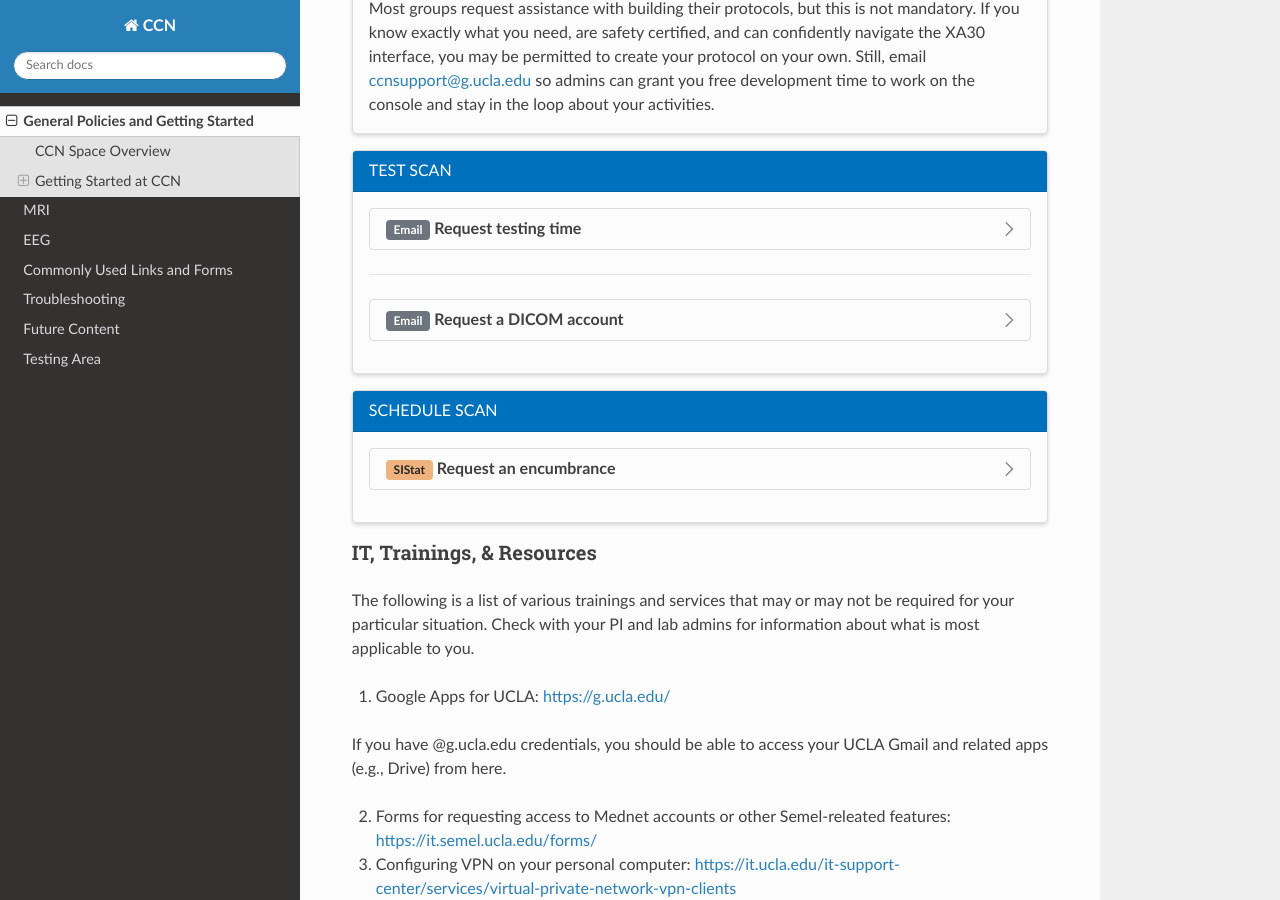
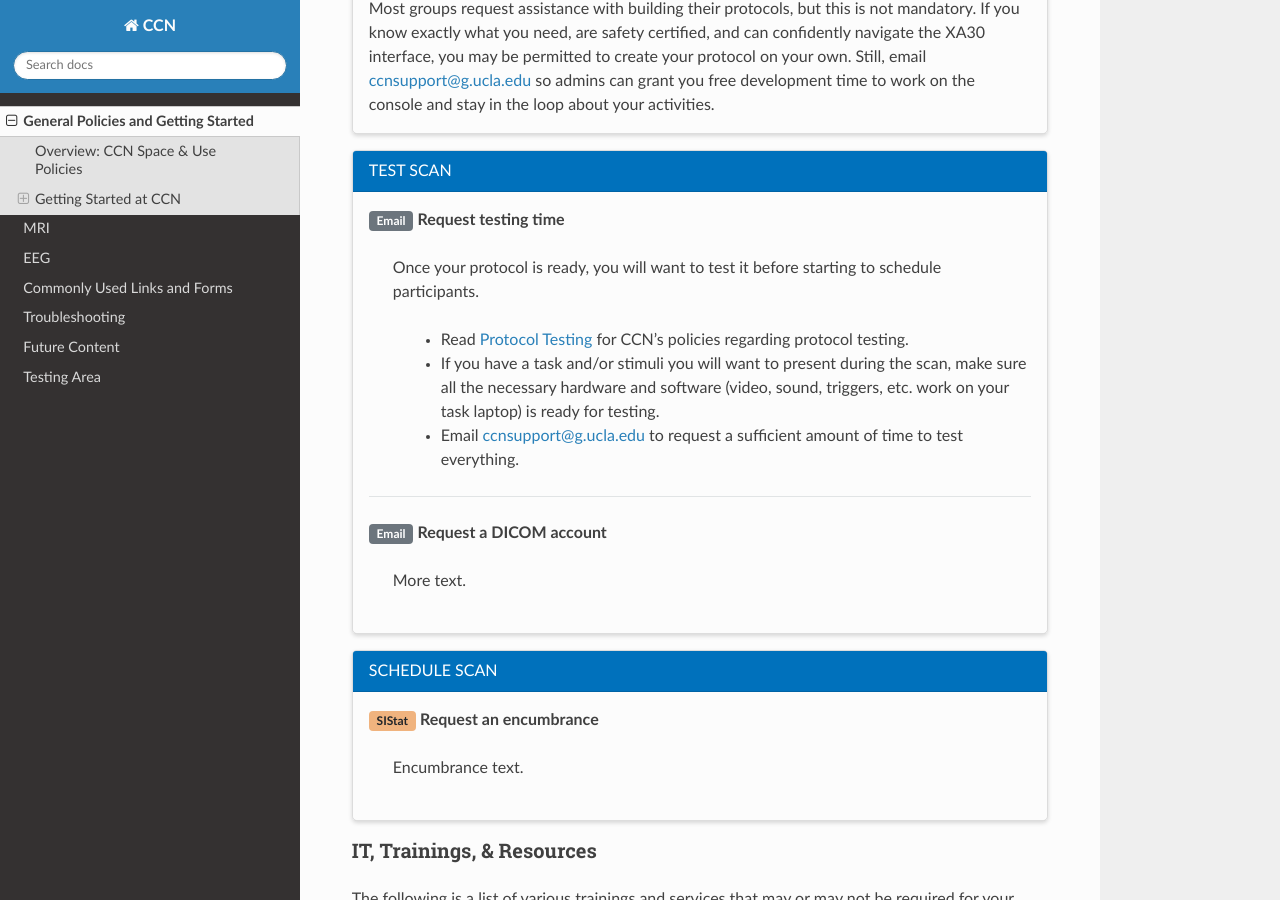
Before and after one commit to CCN-Support/CCN_Wiki, a Sphinx documentation site: the page built from docs/source/generalpolicies.rst, in a window 1280 px wide and 900 px high, scrolled down 2486 px. Built offline with Sphinx 7.4.7 and the Read the Docs theme 3.1.0, drawn with Linux system fonts in a browser that asks for light colours; some of the changed lines change nothing that is shown; some of the changed text lies outside the part shown.

Commit message:
Update generalpolicies.rst

```diff
--- a/docs/source/generalpolicies.rst
+++ b/docs/source/generalpolicies.rst
@@ -1,8 +1,8 @@
 General Policies and Getting Started
 ====================================
 
-CCN Space Overview
-------------------
+Overview: CCN Space & Use Policies
+----------------------------------
 
 .. dropdown:: Lobby
 
@@ -177,7 +177,7 @@ Actions within the same sections below can be completed concurrently. Each secti
   TEST SCAN
   ^^^^^^^^^
 
-  .. dropdown:: :bdg-secondary:`Email` **Request testing time**
+  :bdg-secondary:`Email` **Request testing time**
 
      Once your protocol is ready, you will want to test it before starting to schedule participants.
 
@@ -189,7 +189,7 @@ Actions within the same sections below can be completed concurrently. Each secti
 
       <hr>
 
-  .. dropdown:: :bdg-secondary:`Email` **Request a DICOM account**
+  :bdg-secondary:`Email` **Request a DICOM account**
 
      More text.
 
@@ -201,7 +201,7 @@ Actions within the same sections below can be completed concurrently. Each secti
   SCHEDULE SCAN
   ^^^^^^^^^^^^^
 
-  .. dropdown:: :bdg-warning:`SIStat` **Request an encumbrance**
+  :bdg-warning:`SIStat` **Request an encumbrance**
 
      Encumbrance text.
 
```
